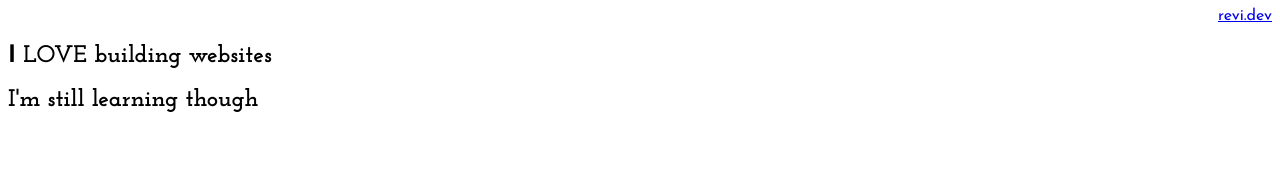
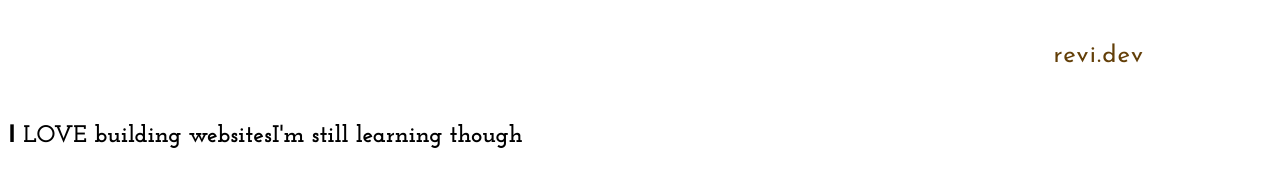
Before and after one commit to revi-hub/revi.dev-portfolio, a plain HTML site: page resources/index.html in a window 1280 px wide. Drawn offline with Linux system fonts and the light colour scheme.

Commit message:
Style header nav

```diff
--- a/resources/landing-page.css
+++ b/resources/landing-page.css
@@ -1,17 +1,36 @@
     /* Reset */
-*{
+    * {
         box-sizing: border-box;
     }
 
     /* Variables */
-:root{
+    :root {
         --clr-primary: #633F08;
     }
+
     /* Definitions */
-.header-landing, .hero-container, .hero-container--text-box{
+    .header-landing,
+    .hero-container,
+    .hero-container--text-wrapper {
         display: flex;
     }
 
-.header-landing{
+    .header-landing {
         flex-flow: row-reverse;
     }
+
+    .header-landing--nav {
+        margin: 36px 10vw;
+    }
+
+    .header-landing--link,
+    .header-landing--link:visited {
+        color: var(--clr-primary);
+        font-size: 24px;
+        letter-spacing: 1.2px;
+        text-decoration: none;
+    }
+
+    .header-landing--link:active {
+        text-decoration: underline;
+    }
```
Lines whose indentation alone changed are shown as unchanged.
